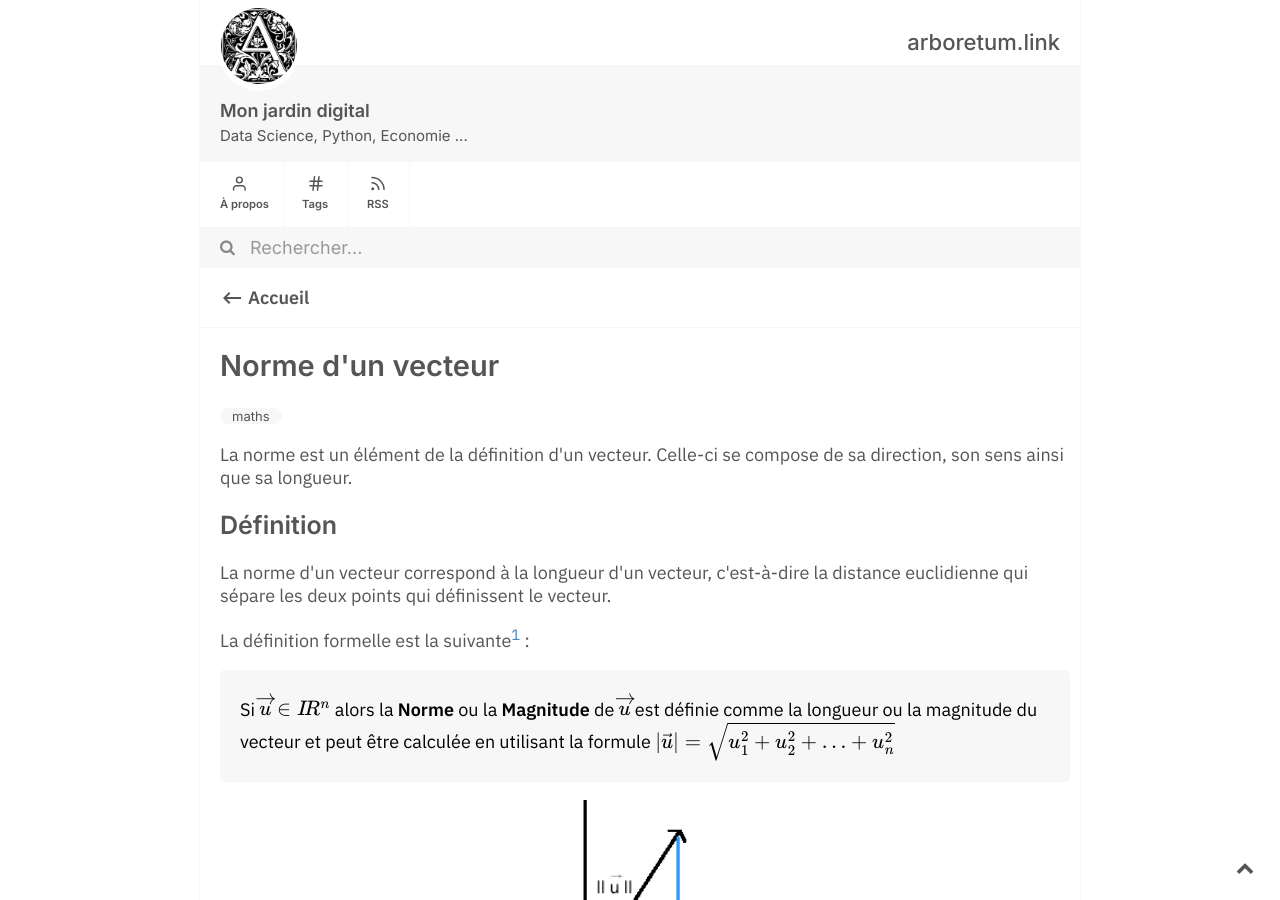
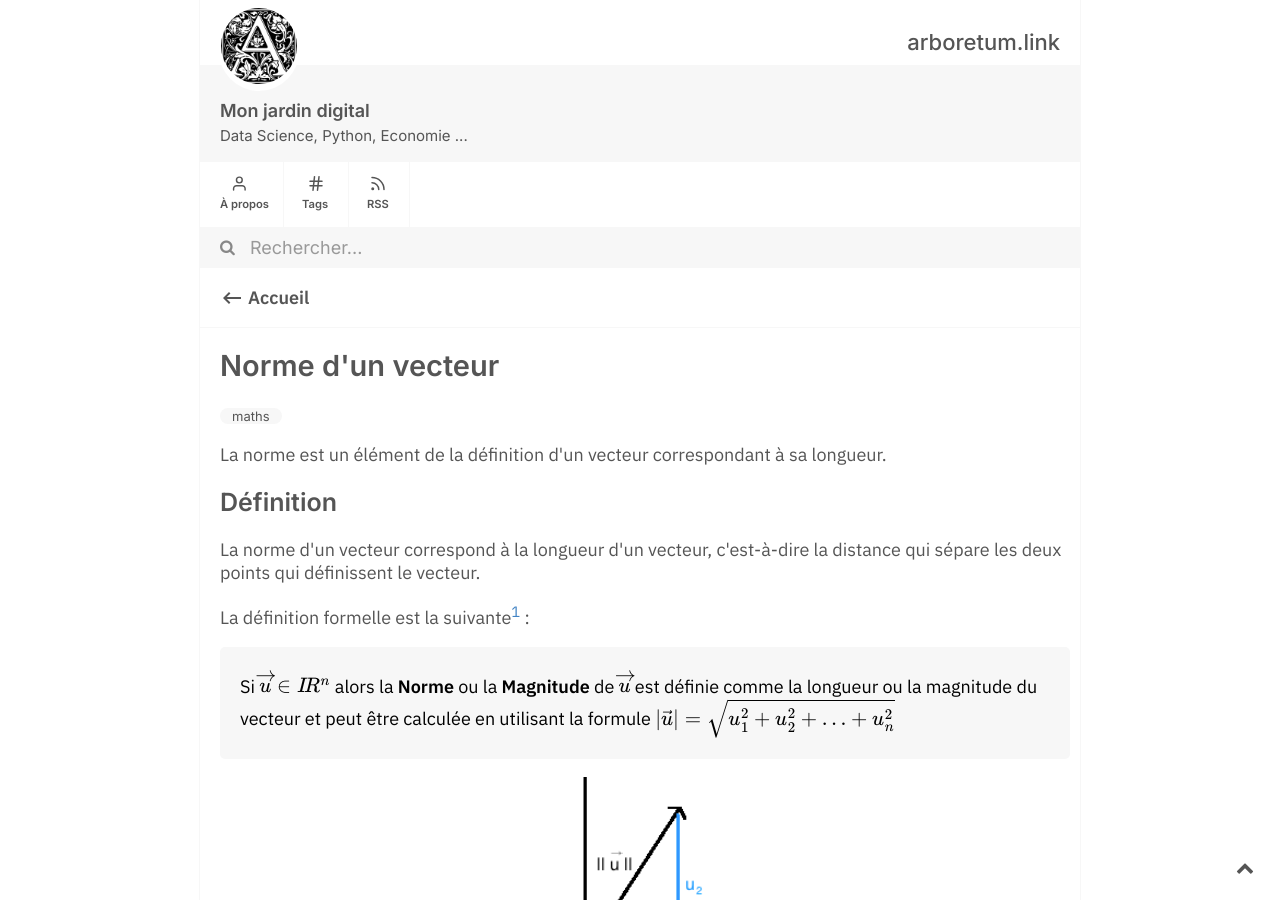
Before and after one commit to Maxence-L/arboretum.link, a Jekyll site: the page built from _notes/norme-vecteur.md, in a window 1280 px wide and 900 px high. Built offline with Jekyll 4.4.1, drawn with Linux system fonts in a browser that asks for light colours; formulas are drawn with MathJax 3.

Commit message:
Update norme-vecteur.md

```diff
--- a/_notes/norme-vecteur.md
+++ b/_notes/norme-vecteur.md
@@ -2,11 +2,11 @@
 title: Norme d'un vecteur
 tags: maths
 ---
-La norme est un élément de la définition d'un vecteur. Celle-ci se compose de sa direction, son sens ainsi que sa longueur.
+La norme est un élément de la définition d'un vecteur correspondant à sa longueur.
 
 ## Définition
 
-La norme d'un vecteur correspond à la longueur d'un vecteur, c'est-à-dire la distance euclidienne qui sépare les deux points qui définissent le vecteur.
+La norme d'un vecteur correspond à la longueur d'un vecteur, c'est-à-dire la distance qui sépare les deux points qui définissent le vecteur.
 
 La définition formelle est la suivante[^1] :
 
```
